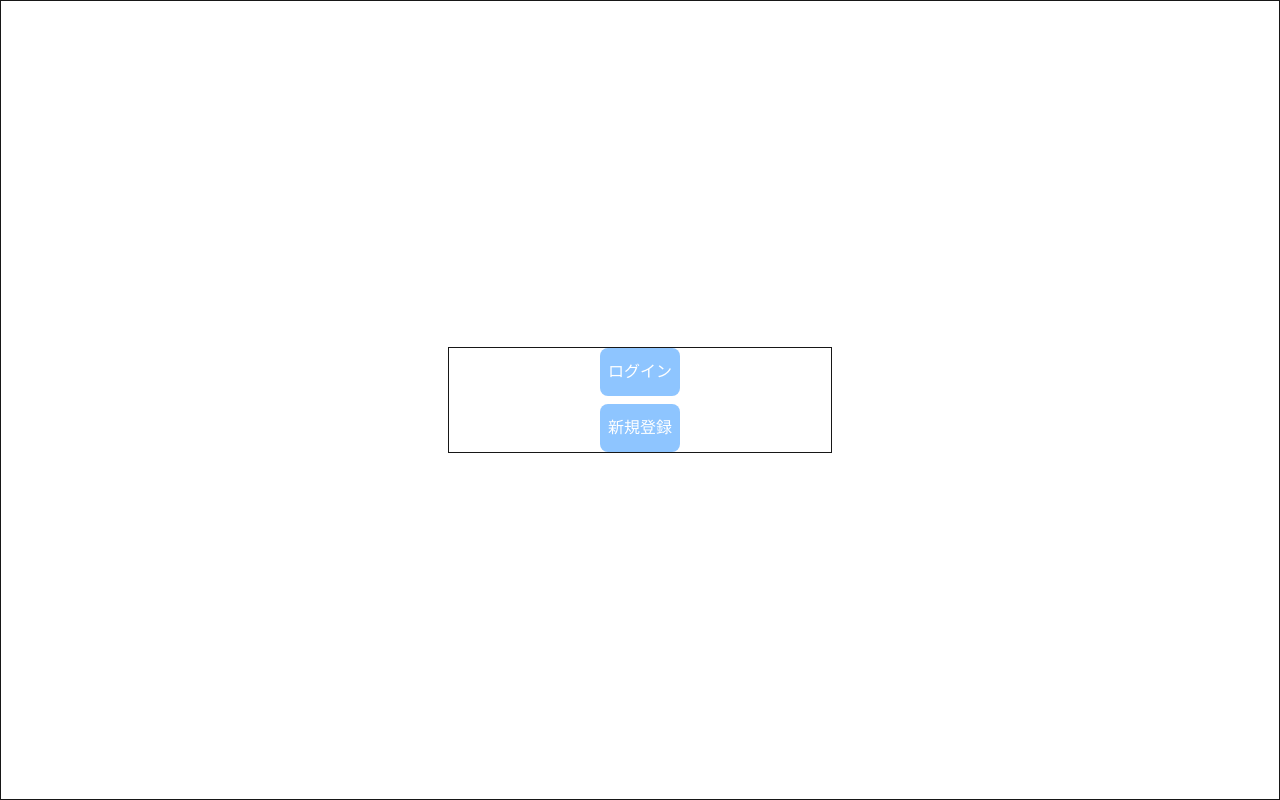
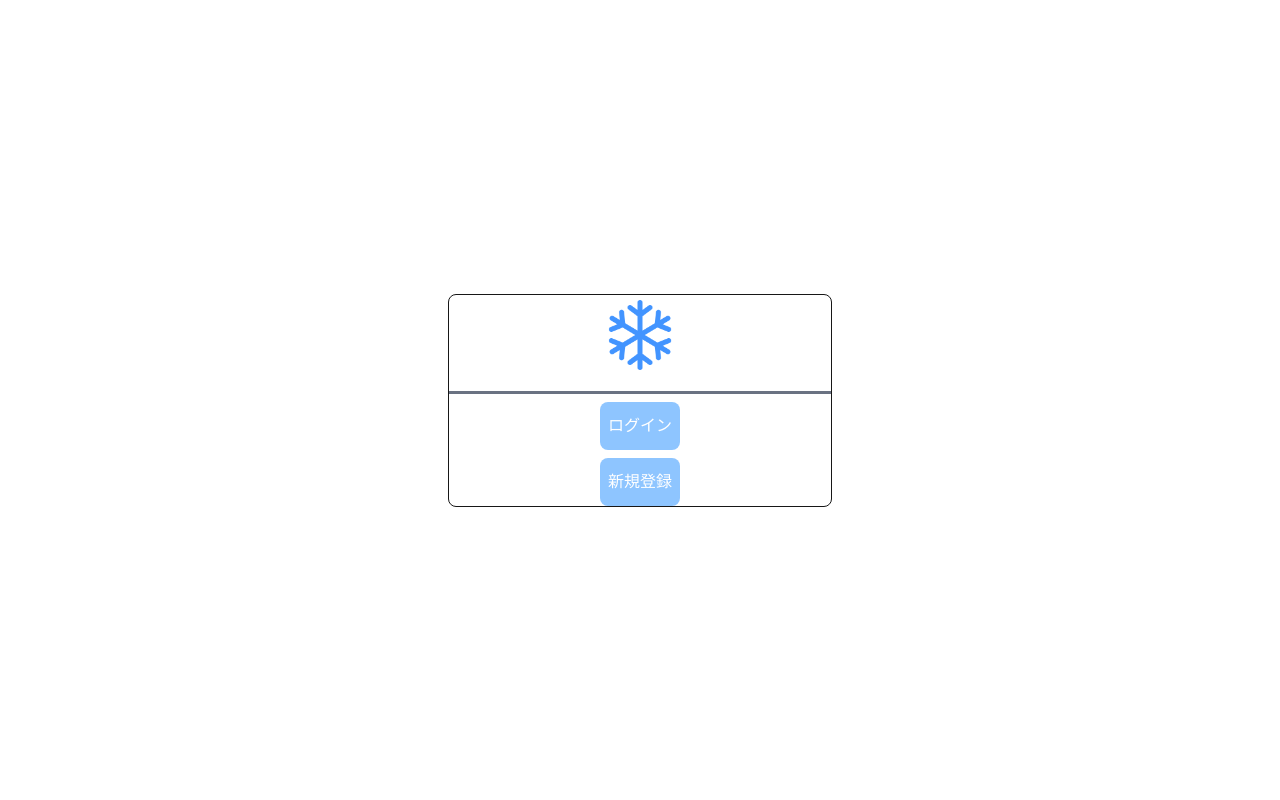
Before and after one commit to X13467980/crystarise-frontend, a Next.js app: page / in a window 1280 px wide. Built offline with nearby package versions, Linux system fonts and the light colour scheme.

Commit message:
仮アイコン追加

```diff
--- a/src/app/page.tsx
+++ b/src/app/page.tsx
@@ -1,13 +1,25 @@
 import LoginButton from "@/feature/login/loginbutton";
 import RegisterButton from "@/feature/register/registerbutton";
+import Image from "next/image"
 
 function Home() {
   return (
-    <div className ="border flex justify-center items-center h-screen">
-      <div className="border w-96 text-center">
+    <div className =" flex justify-center items-center h-screen">
+      <div className="border rounded-lg w-96 text-center">
       {/* ここにアイコンかな？ */}
-      <LoginButton />
-      <RegisterButton />
+        <div className="border-b-3 border-b-gray-500">
+          <Image
+            src="/2530064.png"
+            width={80}
+            height={80}
+            alt="fake icon"
+            className="mx-auto pb-3 border-b-4 border-b-white-500"
+          />
+        </div>
+        <div className="mt-2">
+          <LoginButton />
+          <RegisterButton />
+        </div>
       </div>
     </div>
   );
```
Also changed, not shown: public/2530064.png (added).
